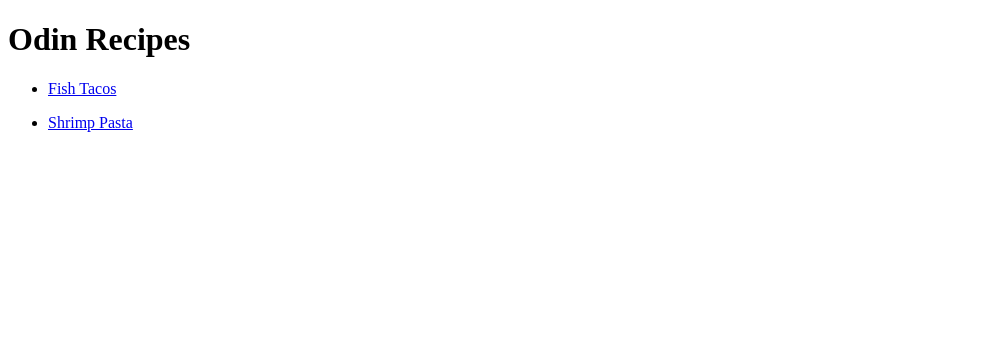
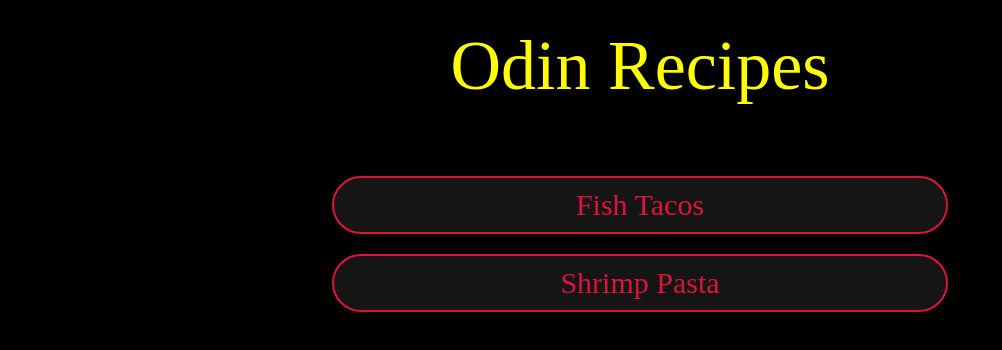
Before and after one commit to pfrigeri/odin-recipes, a plain HTML site: page index.html in a window 1280 px wide. Shown: the whole page, without its empty margins (0-1002 px from the left). Drawn offline with Linux system fonts and the light colour scheme; a web font is replaced by a local one.

Commit message:
Adiciona estilos através de style.css e recipe-style.css
	*Altera a fonte do título principal para Bitcount Grid Double
	*Insere cores de plano de fundo
	*Centraliza o conteúdo das páginas

```diff
--- a/index.html
+++ b/index.html
@@ -3,16 +3,25 @@
   <head>
     <meta charset="UTF-8" />
     <title>Recipes</title>
+    <link rel="stylesheet" href="styles.css" />
+    <link rel="preconnect" href="https://fonts.googleapis.com" />
+    <link rel="preconnect" href="https://fonts.gstatic.com" crossorigin />
+    <link
+      href="https://fonts.googleapis.com/css2?family=Bitcount+Grid+Double:wght@100..900&family=UnifrakturMaguntia&display=swap"
+      rel="stylesheet"
+    />
   </head>
   <body>
-    <h1>Odin Recipes</h1>
+    <h1 class="title">Odin Recipes</h1>
 
-    <ul>
+    <ul class="recipe-list">
       <li>
-        <p><a href="recipes/fish-tacos.html" target="_blank">Fish Tacos</a></p>
+        <p class="recipe"><a href="recipes/fish-tacos.html" target="_blank">Fish Tacos</a></p>
       </li>
       <li>
-        <p><a href="recipes/shrimp-pasta.html" target="_blank">Shrimp Pasta</a></p>
+        <p class="recipe">
+          <a href="recipes/shrimp-pasta.html" target="_blank">Shrimp Pasta</a>
+        </p>
       </li>
     </ul>
   </body>
--- /dev/null
+++ b/recipes/recipe-style.css
@@ -0,0 +1,65 @@
+*{
+    margin: 0;
+}
+body{
+    background-color:rgb(255, 223, 171);
+}
+header{
+    background-color: rgb(231, 198, 147);
+    padding: 8px;
+    margin-top: -5px;
+}
+
+h1{
+    /* font */
+    font-family: "Bitcount Grid Double";
+    font-weight: 400;
+    font-size: 45px;
+    /* space */
+    padding: 10px 50px;
+    margin: 16px auto;
+    max-width: fit-content;
+    text-align: center;
+    /* background */
+    background-color: rgb(29, 28, 28);
+    color: rgb(255, 255, 0);
+    border-radius: 10px;
+    border: 2px solid crimson;
+}
+
+.ilustration{
+    position: relative;
+    padding: 15px  0px;
+}
+
+img{
+    display: flex;
+    justify-content: center;
+    border-radius: 5px;
+    margin: auto;
+}
+
+.main-content{
+    max-width: 800px;
+    margin: 20px auto;
+    padding-bottom: 100px;
+}
+
+#description{
+    margin: -15px 5px 15px;
+    padding: 10px;
+}
+
+.main-content h2{
+    text-align: center;
+    padding-bottom: 30px;
+}
+
+.main-content ul {
+    margin: 0 25% 30px 25%;
+}
+
+.main-content ul li{
+    padding: 4px;
+
+}
--- /dev/null
+++ b/styles.css
@@ -0,0 +1,40 @@
+/* Tipografia (Mudar Fonte) */
+
+
+body {
+  background-color: rgb(0, 0, 0);
+}
+
+.title {
+  /* font-family: 'UnifrakturMaguntia'; */
+  font-family: "Bitcount Grid Double";
+  font-weight: 300;
+  font-size: 70px;
+  color: rgb(255, 255, 0);
+
+  margin: 16px;
+  padding: 10px 0;
+  text-align: center;
+}
+
+.recipe-list {
+  font-family: "UnifrakturMaguntia";
+  margin: 20px;
+  padding: 20px;
+  text-align: center;
+}
+
+.recipe-list p {
+  background-color: #161515;
+  border: 2px solid crimson;
+  border-radius: 100px;
+  font-size: 30px;
+  margin: 20px auto;
+  padding: 10px;
+  width: 50%;
+}
+
+a {
+  text-decoration: none;
+  color: crimson;
+}
```
Also changed, not shown: recipes/fish-tacos.html (+24 -12 lines).
